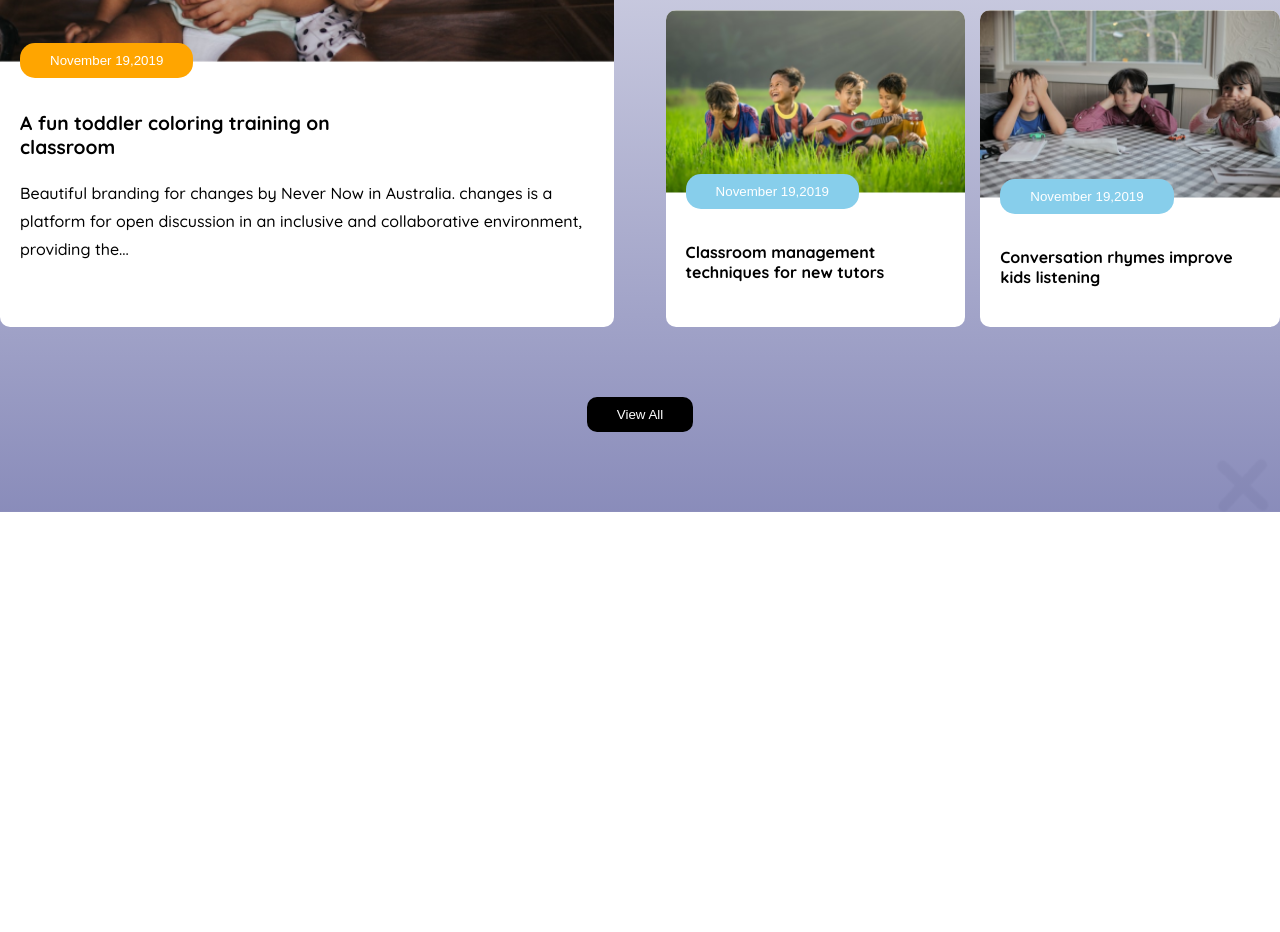
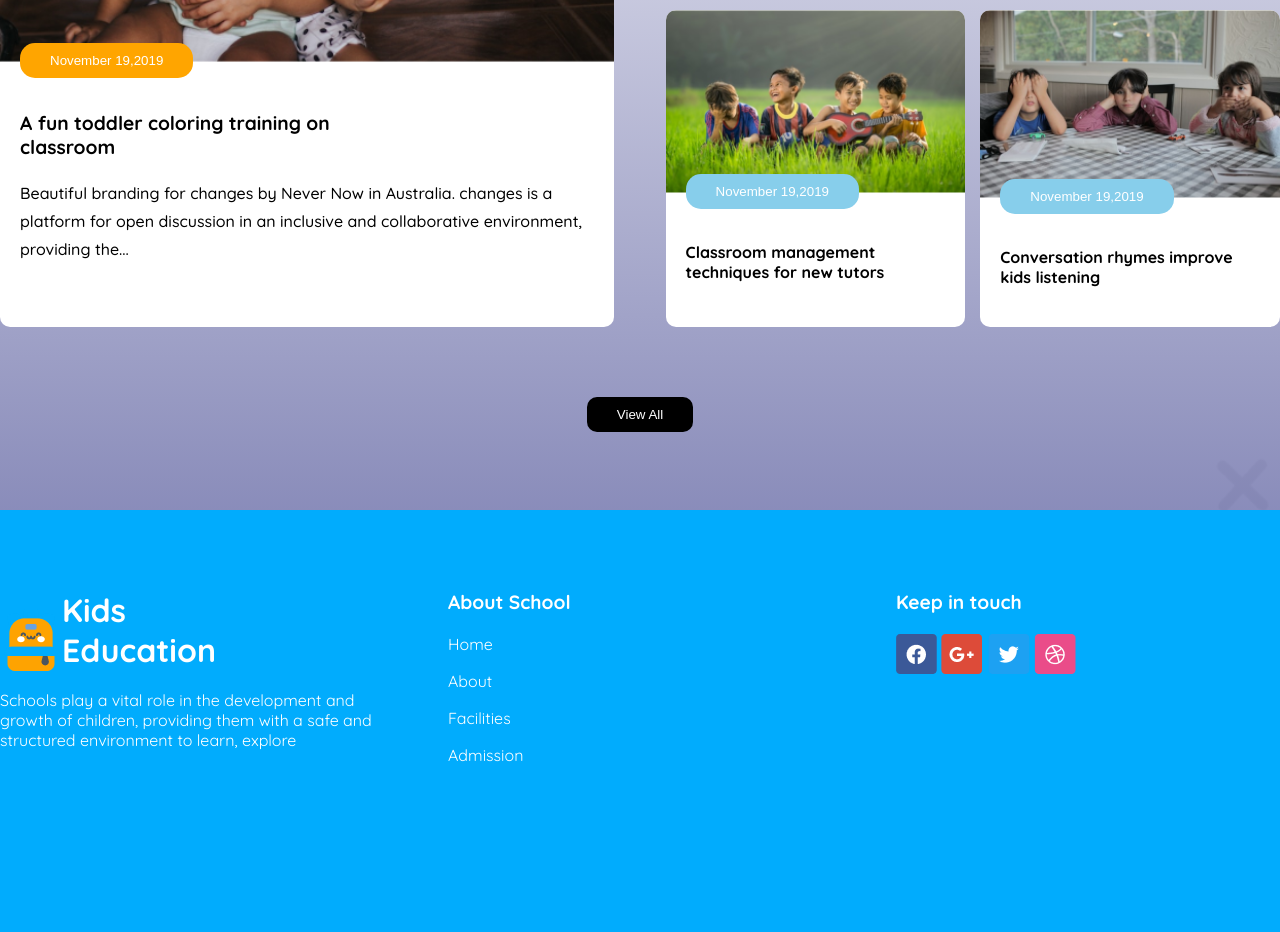
Before and after one commit to devalamin/sunrise-kindergarten, a plain HTML site: page index.html in a window 1280 px wide. Shown: the part 2082-3014 px from the top of the page. Before the commit the page ends 2594 px from the top, so only its background shows below. Drawn offline with Linux system fonts and the light colour scheme.

Commit message:
footer done

```diff
--- a/index.html
+++ b/index.html
@@ -174,6 +174,37 @@
             </div>
         </div>
     </main>
+    <footer>
+        <section class="footer">
+            <div class="container">
+                <div class="footer-container display-flex space-between">
+                    <div class="left">
+                        <div class="logo-part display-flex items-center">
+                            <img src="./images/logo.png" alt="">
+                            <h3 class="footer-title">Kids <br>Education</h3>
+                        </div>
+                        <p>Schools play a vital role in the development and growth of children, providing them with a safe and structured environment to learn, explore</p>
+                    </div>
+                    <div class="middle">
+                        <h5>About School</h5>
+                        <ul>
+                          <li>Home</li>
+                          <li>About</li>
+                          <li>Facilities</li>
+                          <li>Admission</li>
+                        </ul>
+                    </div>
+                    <div class="right">
+                        <h5>Keep in touch</h5>
+                        <img src="./images/fb.png" alt="">
+                        <img src="./images/google+.png" alt="">
+                        <img src="./images/twitter.png" alt="">
+                        <img src="./images/dribble.png" alt="">
+                    </div>
+                </div>
+            </div>
+        </section>
+    </footer>
 
 
 
--- a/styles/style.css
+++ b/styles/style.css
@@ -296,6 +296,36 @@ section {
     padding: 10px 20px 20px 20px;
 }
 
+footer{
+    background-color: #01ACFD;
+    color: #FFFF;
+    padding: 80px 0;
+    margin-top: -2px;
+}
+.footer{
+    margin-top: 0;
+}
+
+.footer-title{
+    font-weight: 700;
+    font-size: 2rem;
+    margin-bottom: 20px;
+}
+
+.footer-container .left,.middle,.right{
+    width: 30%;
+}
+
+.footer-container h5{
+    font-size: 1.2rem;
+    font-weight: 700;
+    margin-bottom: 20px;
+}
+
+.footer-container ul li{
+    margin: 17px 0;
+}
+
 
 
 
@@ -395,5 +425,17 @@ section {
         top: -30px;
     }
 
+    footer{
+        padding: 30px 0;
+    }
+    .footer-container{
+        flex-direction: column;
+    }
+
+    .footer-container .left,.middle,.right{
+        margin-bottom: 25px;
+        width: 100%;
+    }
+
 
 }
```
